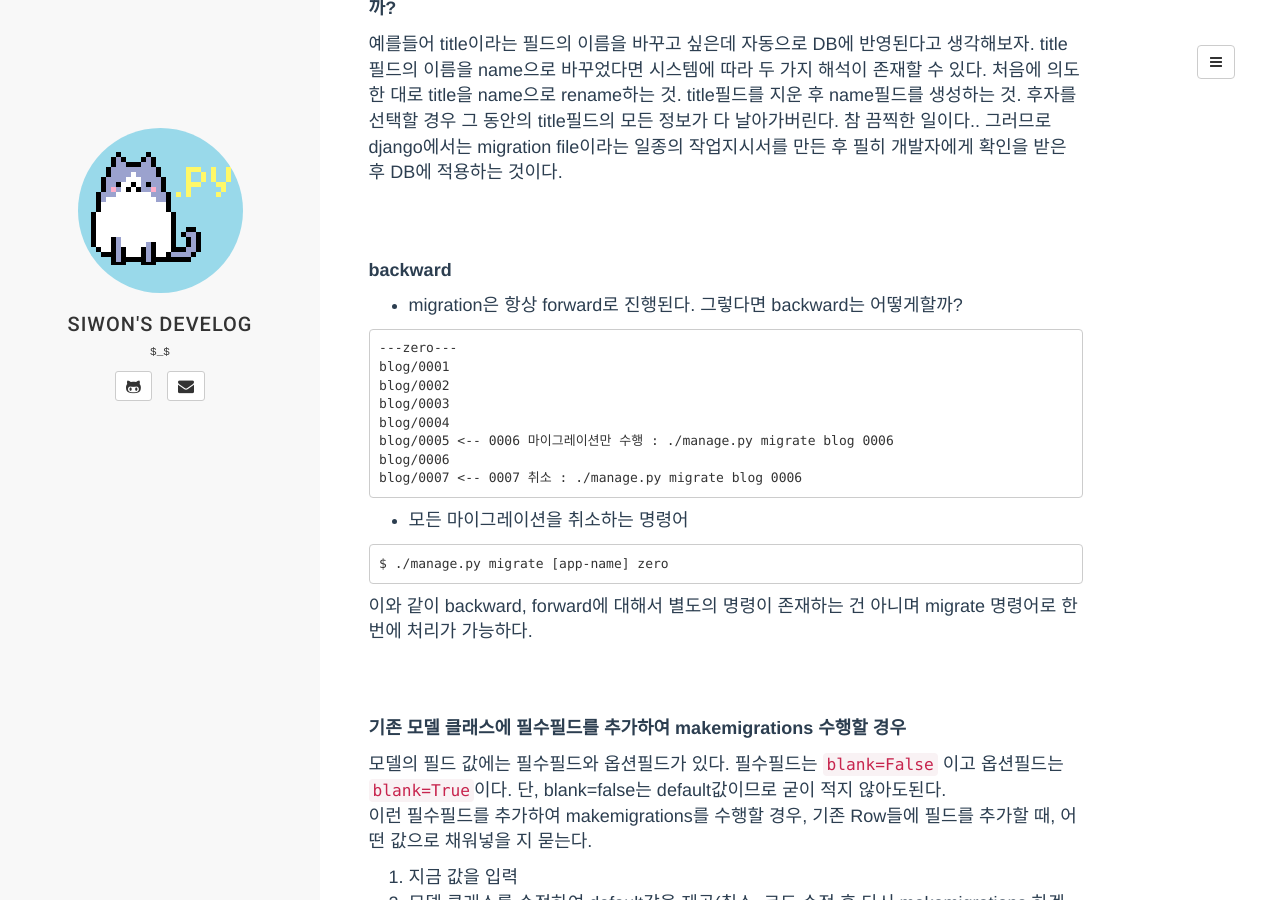
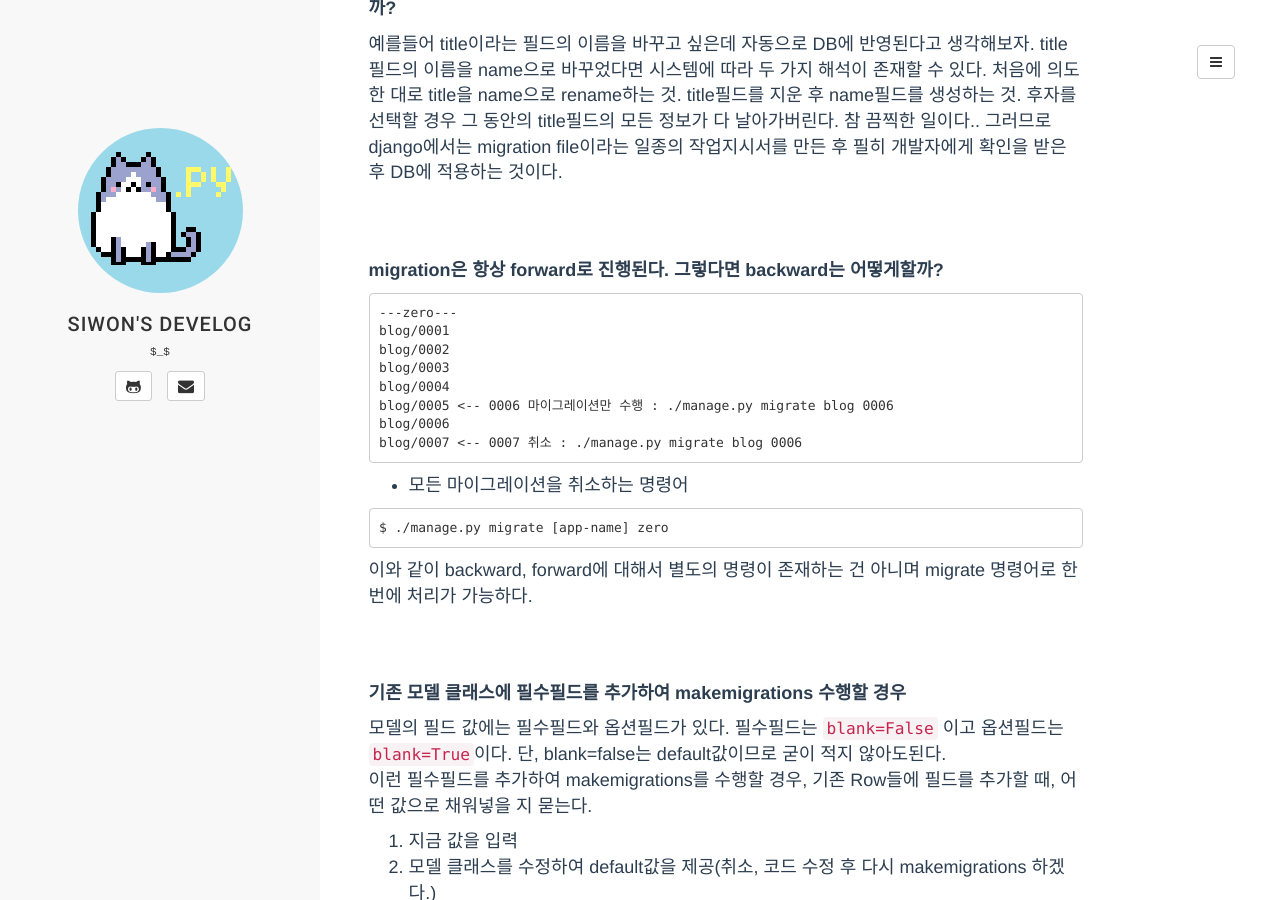
Before and after one commit to 2siwon/2siwon.github.io, a Jekyll site: the page built from _posts/2017-10-07-django-003-migrations.md, in a window 1280 px wide and 900 px high, scrolled down 1065 px. Built offline with Jekyll 4.4.1, drawn with Linux system fonts in a browser that asks for light colours; comment, search, counter and statistics services are not loaded.

Commit message:
update django 003

````diff
--- a/_posts/2017-10-07-django-003-migrations.md
+++ b/_posts/2017-10-07-django-003-migrations.md
@@ -49,9 +49,7 @@ $ ./manage.py sqlmigrate [app-name] [migration-name]
 
 <br><br>
 
-**backward**
-
-- migration은 항상 forward로 진행된다. 그렇다면 backward는 어떻게할까?
+**migration은 항상 forward로 진행된다. 그렇다면 backward는 어떻게할까?**
 
 ```
 ---zero---
````
